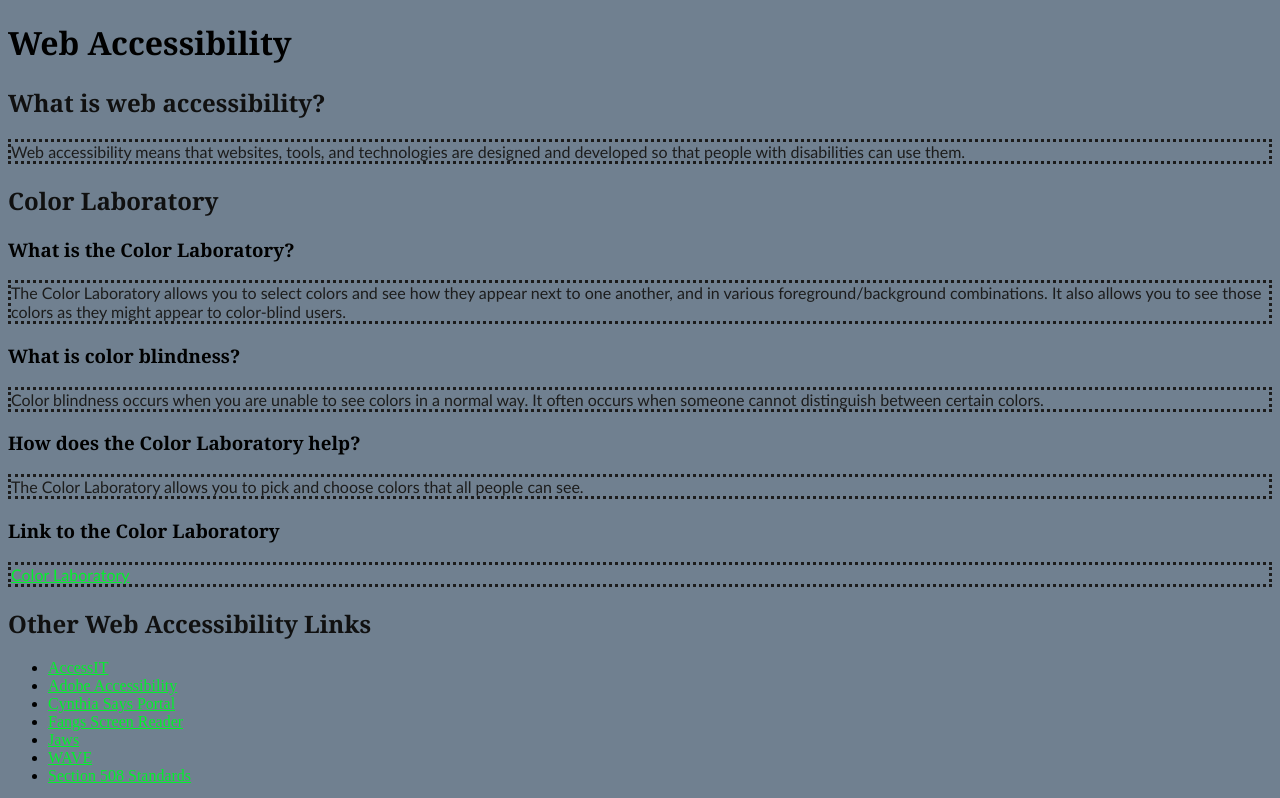
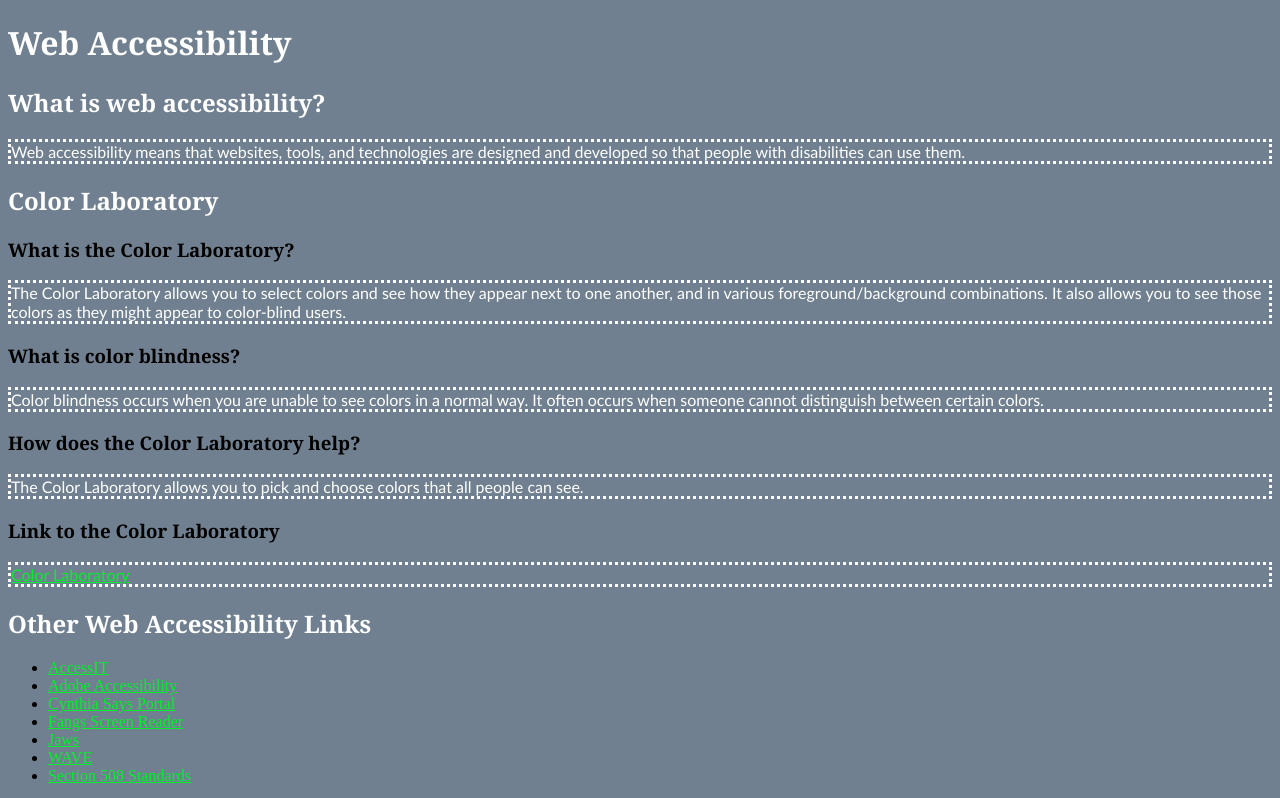
Before and after one commit to 2020spring20/2020spring20.github.io, a plain HTML site: page webaccessibility.html in a window 1280 px wide. Shown: the top 798 px of the page. Drawn offline with Linux system fonts and the light colour scheme.

Commit message:
Update webaccessibility.css

```diff
--- a/webaccessibility.css
+++ b/webaccessibility.css
@@ -3,13 +3,13 @@ h1
 {
 	font-family: Cambria, "Hoefler Text", "Liberation Serif", Times, "Times New Roman", "serif";
 	font-weight: bolder;
-	color: #000000;
+	color:#FFFFFF;
 }
 p	{
 	font-family: "Gill Sans", "Gill Sans MT", "Myriad Pro", "DejaVu Sans Condensed", Helvetica, Arial, "sans-serif";
 	padding-right: 10px;
 	border-style: dotted;
-	color:#1C1C1C;
+	color:#FFFFFF;
 }
 body	{
 	background-color:slategrey
@@ -22,7 +22,7 @@ p 	{
 }
 h2 	{
 	font-family: Cambria, "Hoefler Text", "Liberation Serif", Times, "Times New Roman", "serif";
-	color: #101010;
+	color:#FFFFFF;
 }
 h3 	{
 	font-family: Cambria, "Hoefler Text", "Liberation Serif", Times, "Times New Roman", "serif";
```
